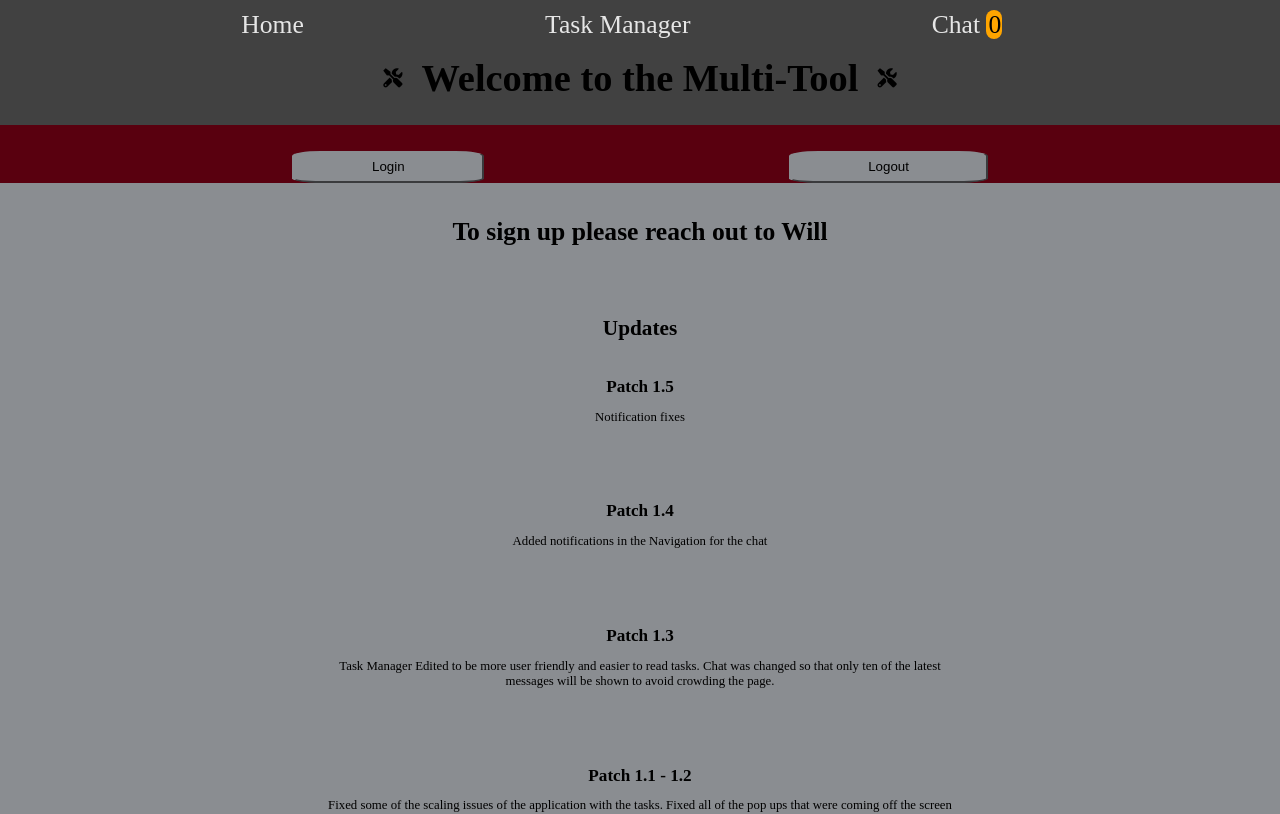
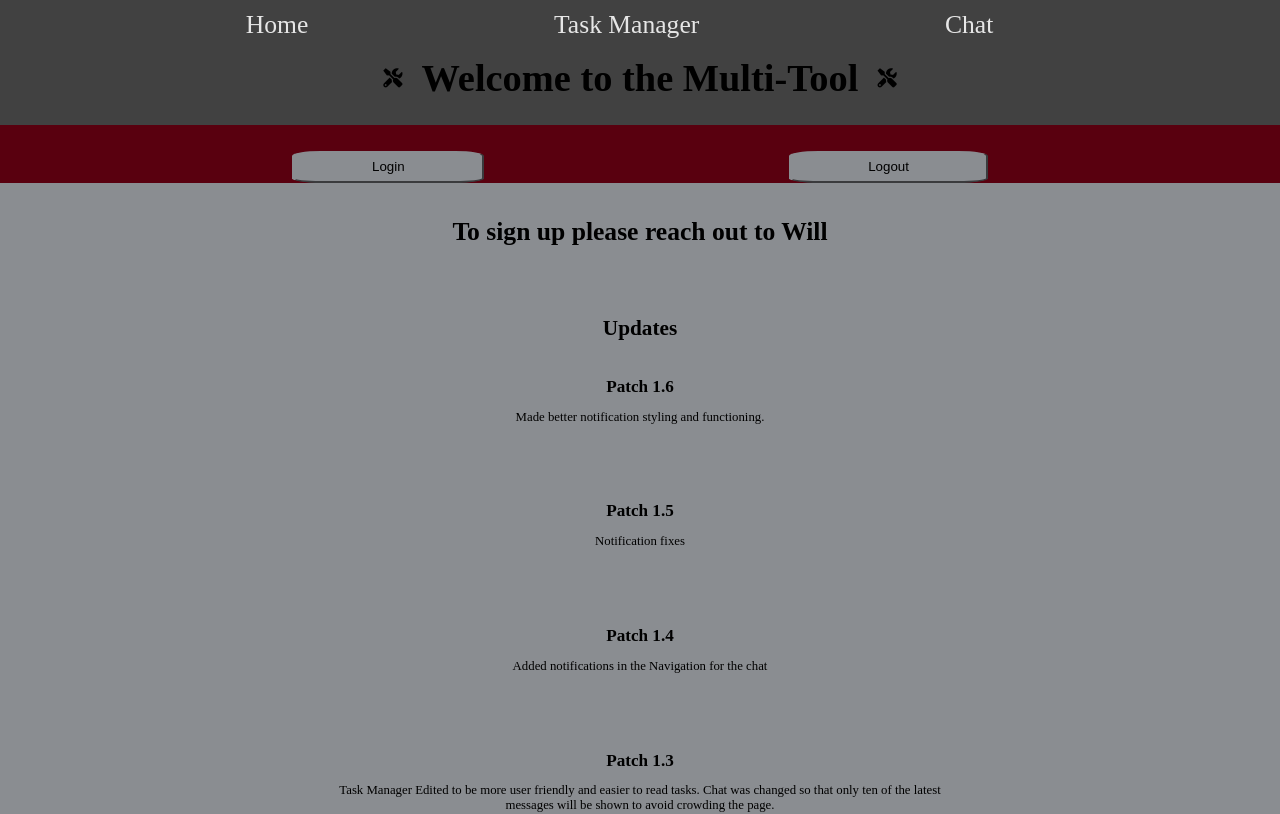
Before and after one commit to willhaight/multi-tool, a Vue app: page / in a window 1280 px wide. Shown: the top 814 px of the page. Built offline with nearby package versions, Linux system fonts and the light colour scheme; no server answers; the database is empty.

Commit message:
update notifictations

```diff
--- a/src/components/Navigation.vue
+++ b/src/components/Navigation.vue
@@ -5,7 +5,7 @@
     <div>
       <router-link :to="{ name: 'Chat' }">
         Chat
-        <span class="notes">{{ notifications }}</span>
+        <span v-if="notifications" class="notes">{{ notifications }}</span>
       </router-link>
     </div>
     <p>{{ username }}</p>
--- a/src/views/Home.vue
+++ b/src/views/Home.vue
@@ -18,6 +18,8 @@
     <div class="home-content">
       <h4>To sign up please reach out to Will</h4>
       <h5>Updates</h5>
+      <h6>Patch 1.6</h6>
+      <p>Made better notification styling and functioning.</p>
       <h6>Patch 1.5</h6>
       <p>Notification fixes</p>
       <h6>Patch 1.4</h6>
```
